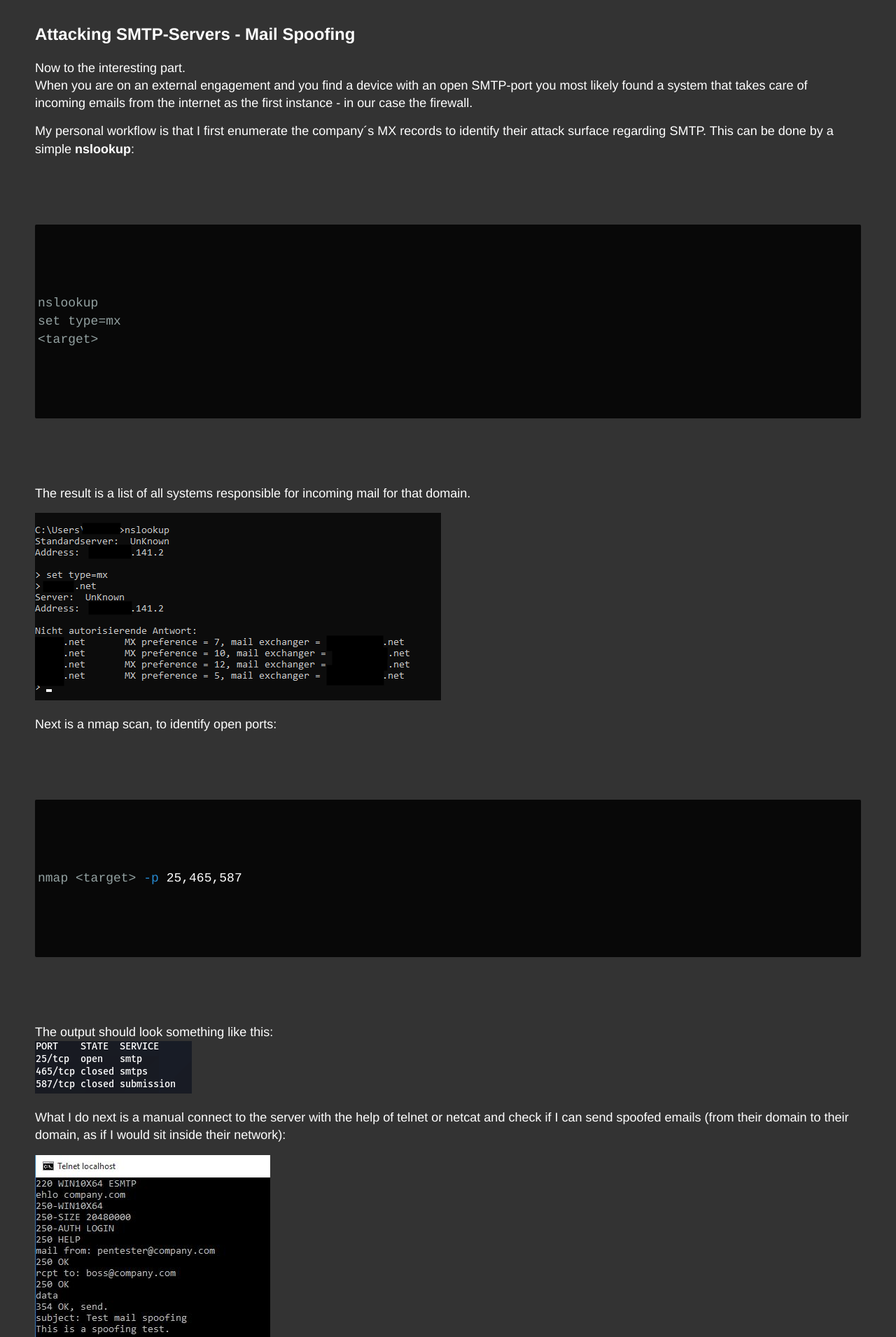
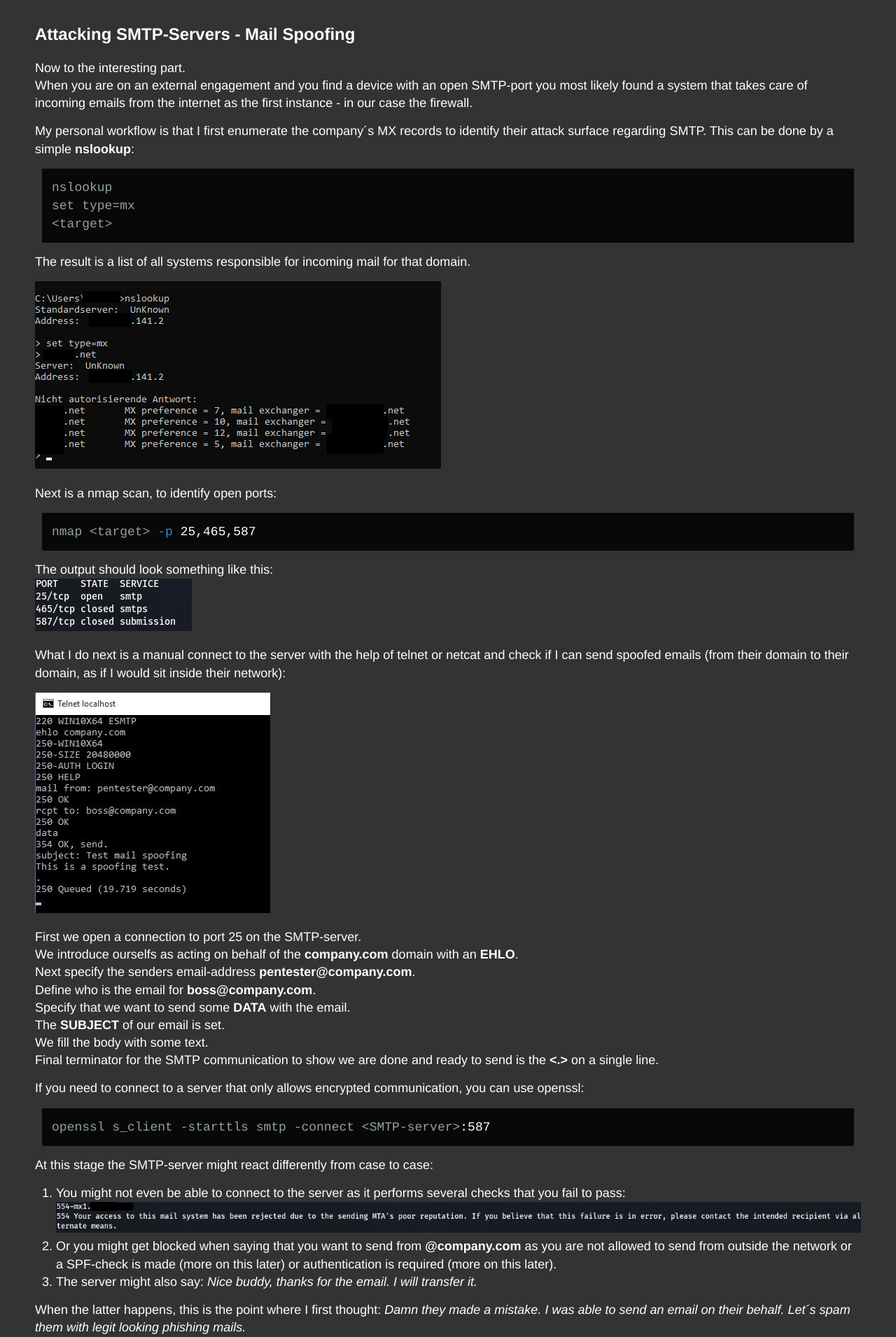
Before and after one commit to LuemmelSec/LuemmelSec.github.io, a Jekyll site: the page built from _posts/2020-12-25-Pentest-Everything-SMTP.md, in a window 1280 px wide. Shown: the part 1892-3803 px from the top of the page at 70% size. Built offline with Jekyll 4.4.1, drawn with Linux system fonts in a browser that asks for light colours.

Commit message:
Update _highlights.scss

```diff
--- a/_sass/_highlights.scss
+++ b/_sass/_highlights.scss
@@ -15,7 +15,7 @@ $highlight-purple : #b294bb;
 .highlight {
   background: $highlight-background;
   //margin: 0 $article-padding * -1;
-  margin: 10ex 0;
+  margin: 10px 10px 10px 10px;
   //margin: auto;
   padding: 2px 2px 2px 2px;
   //padding: 1rem 0;
```
